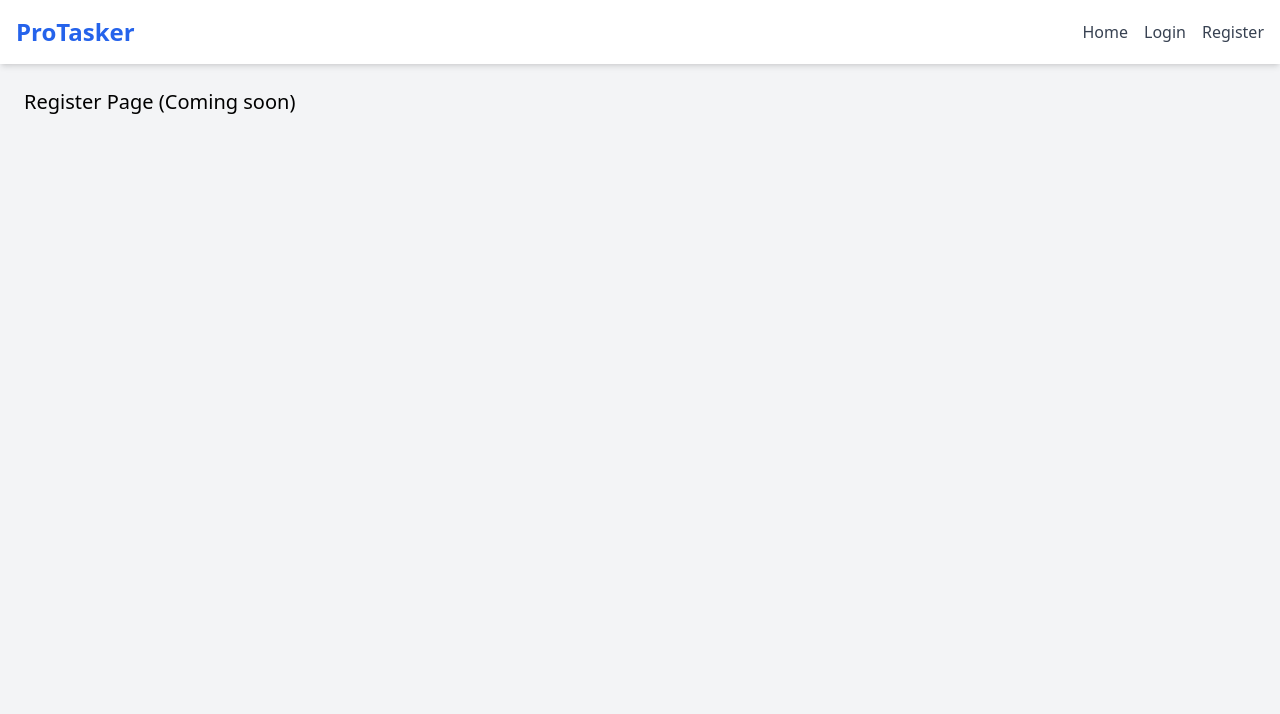
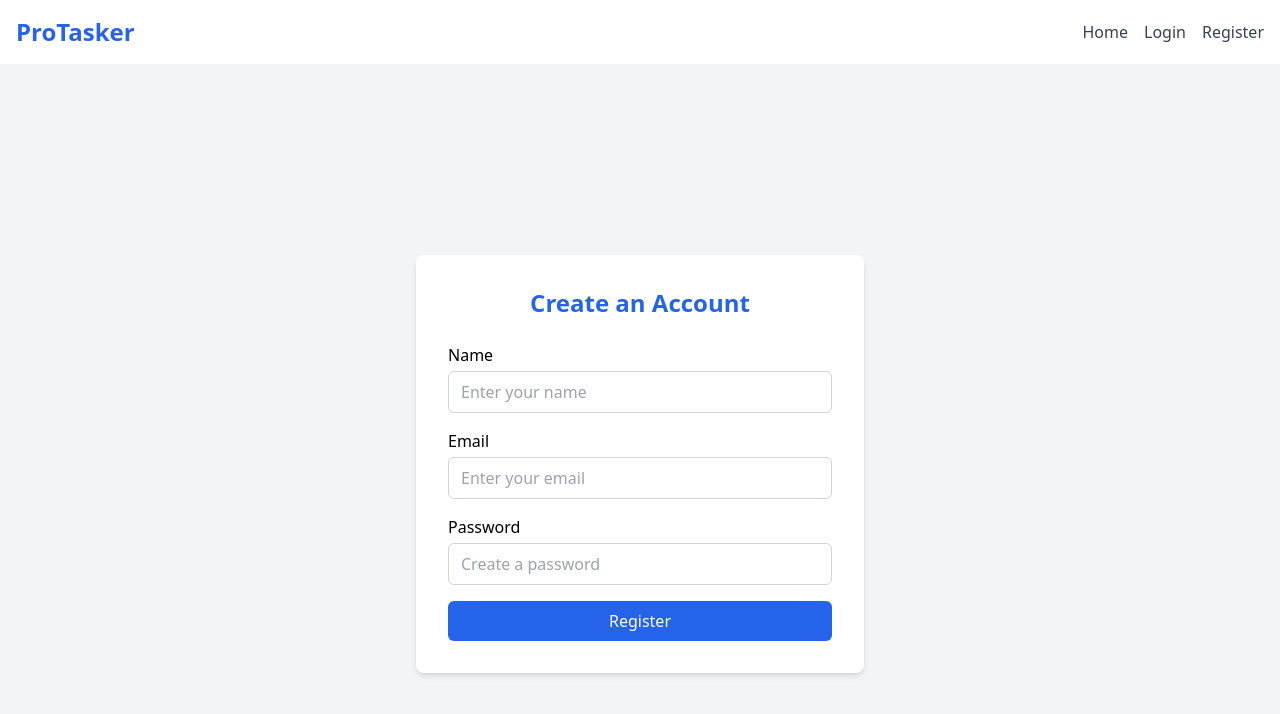
Before and after one commit to YashAgarwal2027/ProTasker, a React (Vite) app in the folder frontend/: page /register in a window 1280 px wide. Shown: the top 714 px of the page. Built offline with nearby package versions, Linux system fonts and the light colour scheme.

Commit message:
Register page UI implemented with Tailwind styling

```diff
--- a/frontend/src/pages/Register.jsx
+++ b/frontend/src/pages/Register.jsx
@@ -1,7 +1,49 @@
-function Register() {
-    return (
-      <div className="p-6 text-xl">Register Page (Coming soon)</div>
-    );
-  }
+import React from "react";
 
-  export default Register;
+const Register = () => {
+  return (
+    <div className="flex items-center justify-center min-h-screen bg-gray-100">
+      <div className="bg-white p-8 rounded-lg shadow-md w-full max-w-md">
+        <h2 className="text-2xl font-bold mb-6 text-center text-blue-600">Create an Account</h2>
+
+        <form className="space-y-4">
+          <div>
+            <label className="block mb-1 font-medium">Name</label>
+            <input
+              type="text"
+              placeholder="Enter your name"
+              className="w-full border border-gray-300 rounded-md px-3 py-2 focus:outline-none focus:ring-2 focus:ring-blue-400"
+            />
+          </div>
+
+          <div>
+            <label className="block mb-1 font-medium">Email</label>
+            <input
+              type="email"
+              placeholder="Enter your email"
+              className="w-full border border-gray-300 rounded-md px-3 py-2 focus:outline-none focus:ring-2 focus:ring-blue-400"
+            />
+          </div>
+
+          <div>
+            <label className="block mb-1 font-medium">Password</label>
+            <input
+              type="password"
+              placeholder="Create a password"
+              className="w-full border border-gray-300 rounded-md px-3 py-2 focus:outline-none focus:ring-2 focus:ring-blue-400"
+            />
+          </div>
+
+          <button
+            type="submit"
+            className="w-full bg-blue-600 text-white py-2 rounded-md hover:bg-blue-700 transition"
+          >
+            Register
+          </button>
+        </form>
+      </div>
+    </div>
+  );
+};
+
+export default Register;
```
